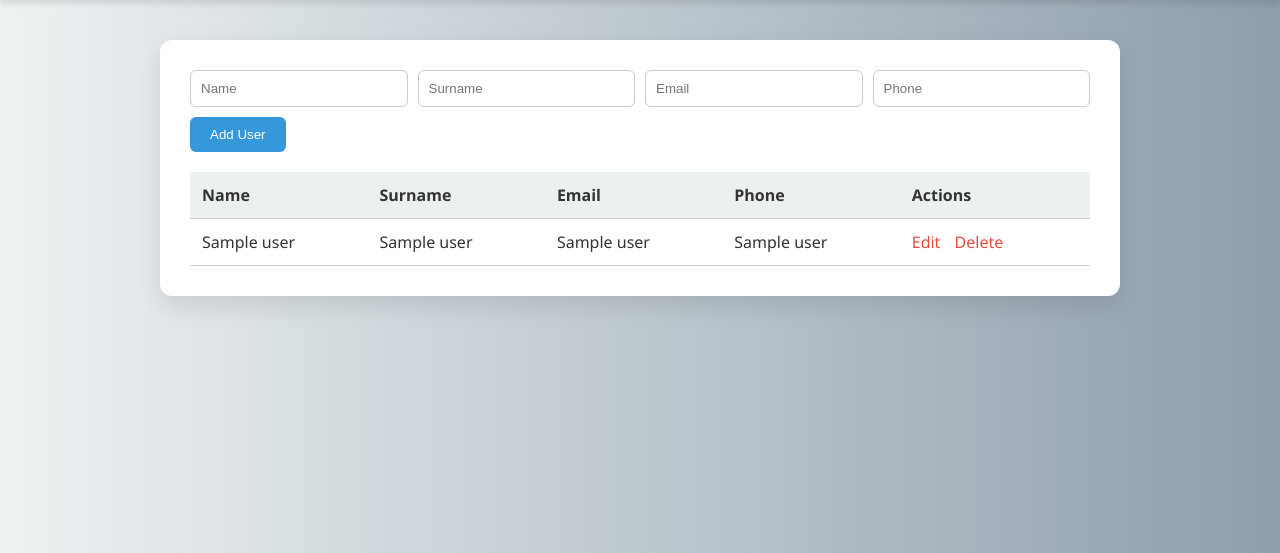
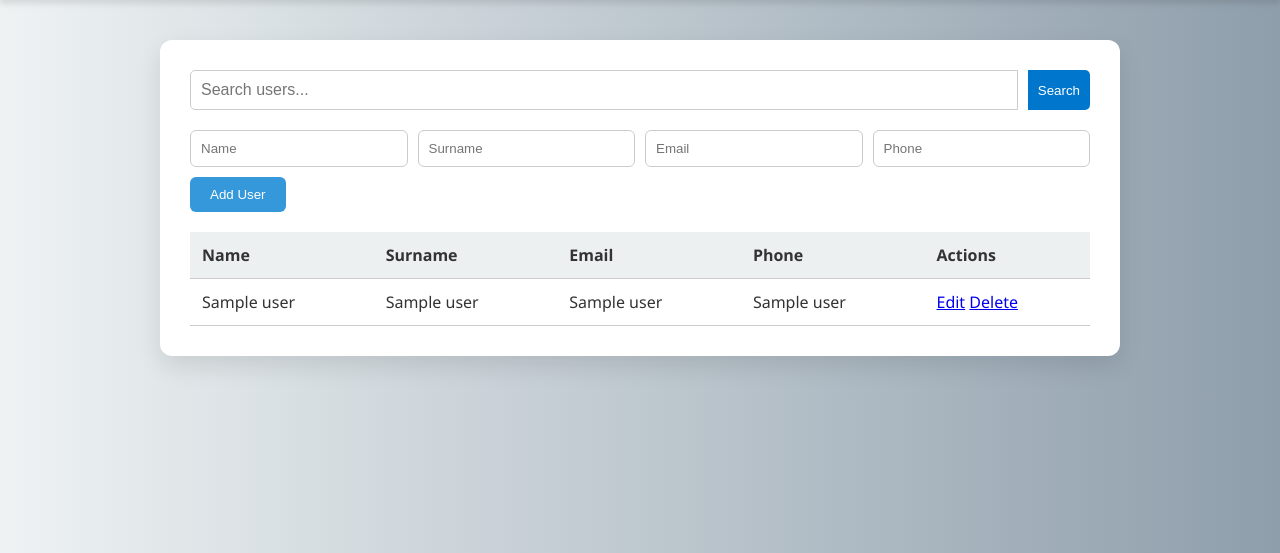
Before and after one commit to AramEvin/flask-docker-app, a Flask app: page / in a window 1280 px wide. Shown: the part 80-633 px from the top of the page. Run offline with Flask 3, Linux system fonts and the light colour scheme; a database or web service that is not in the repository returns one stand-in record (values such as "Sample title"); some libraries are stand-ins or nearby versions.

Commit message:
feat(search): add user search/filtering by name, email, phone

```diff
--- a/Project1/app/routes/users.py
+++ b/Project1/app/routes/users.py
@@ -1,73 +1,26 @@
-from flask import Blueprint, render_template, request, redirect, url_for, flash
+from flask import Blueprint, render_template, request, redirect, url_for
 from app.db import get_db
 
 users_bp = Blueprint("users", __name__)
 
-@users_bp.route("/")
+@users_bp.route("/", methods=["GET"])
 def index():
     db = get_db()
-    cur = db.cursor()
-    cur.execute("SELECT * FROM users")
-    users = cur.fetchall()
-    cur.close()
-    return render_template("index.html", users=users)
+    cursor = db.cursor()
 
-@users_bp.route('/add', methods=['POST'])
-def add_user():
-    db = get_db()
-    cursor = db.cursor()
-    name = request.form['name']
-    surname = request.form.get('surname')
-    email = request.form.get('email')
-    phone = request.form.get('phone')
+    search_query = request.args.get("q", "")
+    if search_query:
+        cursor.execute(
+            """
+            SELECT * FROM users
+            WHERE name ILIKE %s OR surname ILIKE %s OR email ILIKE %s OR phone ILIKE %s
+            ORDER BY id DESC
+            """,
+            [f"%{search_query}%"] * 4,
+        )
+    else:
+        cursor.execute("SELECT * FROM users ORDER BY id DESC")
 
-    cursor.execute(
-        "INSERT INTO users (name, surname, email, phone) VALUES (%s, %s, %s, %s)",
-        (name, surname, email, phone)
-    )
-    db.commit()
+    users = cursor.fetchall()
     cursor.close()
-    return redirect(url_for('users.index'))
-
-@users_bp.route("/create", methods=["POST"])
-def create_user():
-    db = get_db()
-    cur = db.cursor()
-    cur.execute(
-        "INSERT INTO users (name, surname, email, phone) VALUES (%s, %s, %s, %s)",
-        (request.form["name"], request.form["surname"], request.form["email"], request.form["phone"])
-    )
-    db.commit()
-    cur.close()
-    flash("User created.")
-    return redirect(url_for("users.index"))
-
-@users_bp.route("/edit/<int:user_id>", methods=["GET", "POST"])
-def edit_user(user_id):
-    db = get_db()
-    cur = db.cursor()
-
-    if request.method == "POST":
-        cur.execute(
-            "UPDATE users SET name=%s, surname=%s, email=%s, phone=%s WHERE id=%s",
-            (request.form["name"], request.form["surname"], request.form["email"], request.form["phone"], user_id)
-        )
-        db.commit()
-        cur.close()
-        flash("User updated.")
-        return redirect(url_for("users.index"))
-
-    cur.execute("SELECT * FROM users WHERE id = %s", (user_id,))
-    user = cur.fetchone()
-    cur.close()
-    return render_template("edit.html", user=user)
-
-@users_bp.route("/delete/<int:user_id>")
-def delete_user(user_id):
-    db = get_db()
-    cur = db.cursor()
-    cur.execute("DELETE FROM users WHERE id = %s", (user_id,))
-    db.commit()
-    cur.close()
-    flash("User deleted.")
-    return redirect(url_for("users.index"))
+    return render_template("index.html", users=users, search_query=search_query)
--- a/Project1/app/static/style.css
+++ b/Project1/app/static/style.css
@@ -105,3 +105,26 @@ a.action-link {
 a.action-link:hover {
   color: #c0392b;
 }
+
+.search-form {
+  display: flex;
+  justify-content: center;
+  margin-bottom: 20px;
+}
+
+.search-form input[type="text"] {
+  padding: 10px;
+  width: 250px;
+  border-radius: 5px 0 0 5px;
+  border: 1px solid #ccc;
+  font-size: 16px;
+}
+
+.search-form button {
+  padding: 10px;
+  border: none;
+  background-color: #0077cc;
+  color: white;
+  border-radius: 0 5px 5px 0;
+  cursor: pointer;
+}
--- a/Project1/app/templates/index.html
+++ b/Project1/app/templates/index.html
@@ -1,7 +1,7 @@
 <!DOCTYPE html>
 <html>
 <head>
-  <title>User List</title>
+  <title>User Manager</title>
   <link rel="stylesheet" href="{{ url_for('static', filename='style.css') }}">
 </head>
 <body>
@@ -11,7 +11,12 @@
   </header>
 
   <div class="container">
-    <form action="/add" method="post">
+    <form method="get" action="/" class="search-form">
+      <input type="text" name="q" placeholder="Search users..." value="{{ search_query }}">
+      <button type="submit">Search</button>
+    </form>
+
+    <form action="/add" method="post" class="add-form">
       <input type="text" name="name" placeholder="Name" required>
       <input type="text" name="surname" placeholder="Surname">
       <input type="email" name="email" placeholder="Email">
@@ -20,13 +25,12 @@
     </form>
 
     <table>
+      <thead>
         <tr>
-        <th>Name</th>
-        <th>Surname</th>
-        <th>Email</th>
-        <th>Phone</th>
-        <th>Actions</th>
+          <th>Name</th><th>Surname</th><th>Email</th><th>Phone</th><th>Actions</th>
         </tr>
+      </thead>
+      <tbody>
         {% for user in users %}
         <tr>
           <td>{{ user[1] }}</td>
@@ -34,11 +38,12 @@
           <td>{{ user[3] }}</td>
           <td>{{ user[4] }}</td>
           <td>
-          <a href="/edit/{{ user[0] }}" class="action-link">Edit</a>
-          <a href="/delete/{{ user[0] }}" class="action-link">Delete</a>
+            <a href="/edit/{{ user[0] }}">Edit</a>
+            <a href="/delete/{{ user[0] }}" onclick="return confirm('Delete this user?')">Delete</a>
           </td>
         </tr>
         {% endfor %}
+      </tbody>
     </table>
   </div>
 </body>
```
Lines whose indentation alone changed are shown as unchanged.
